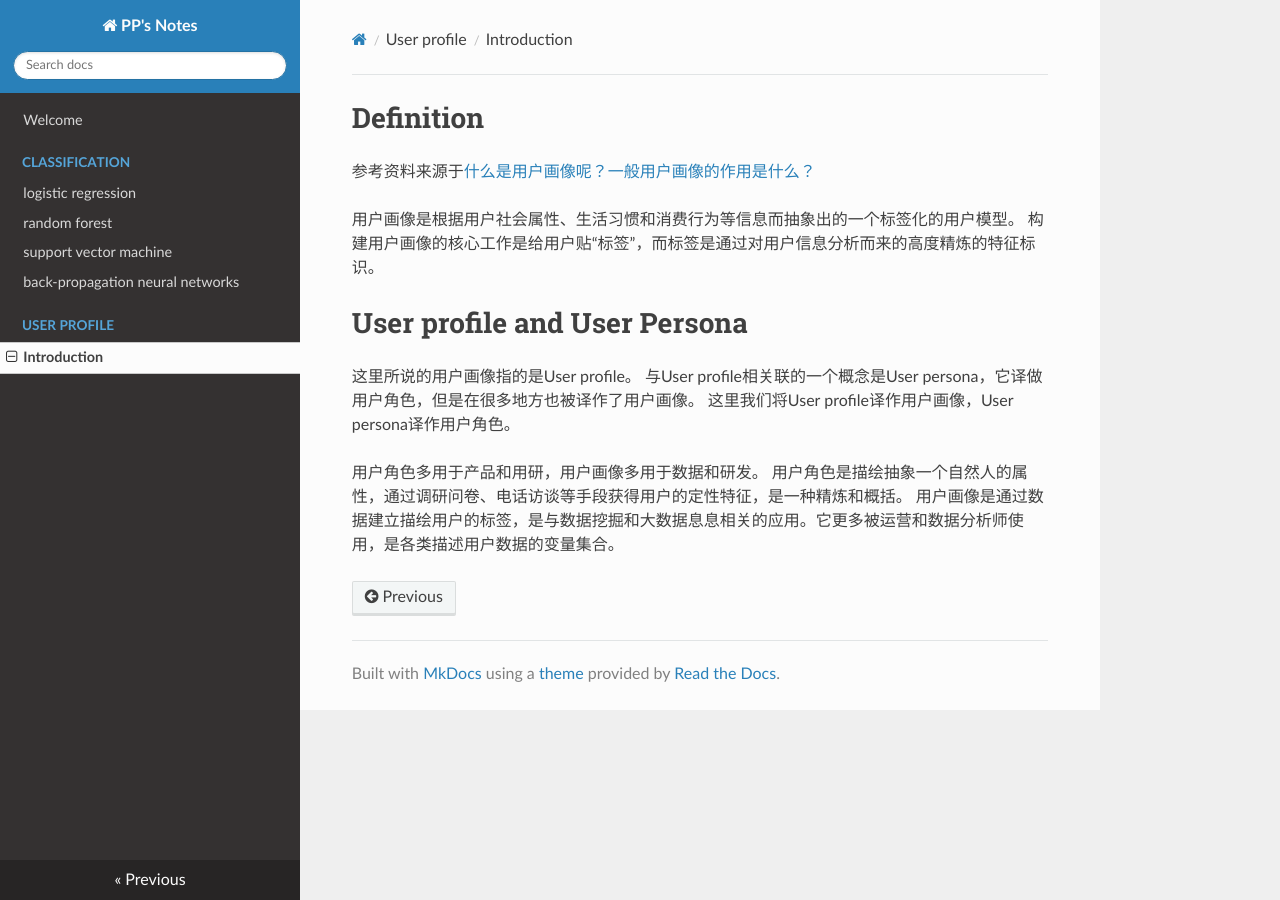
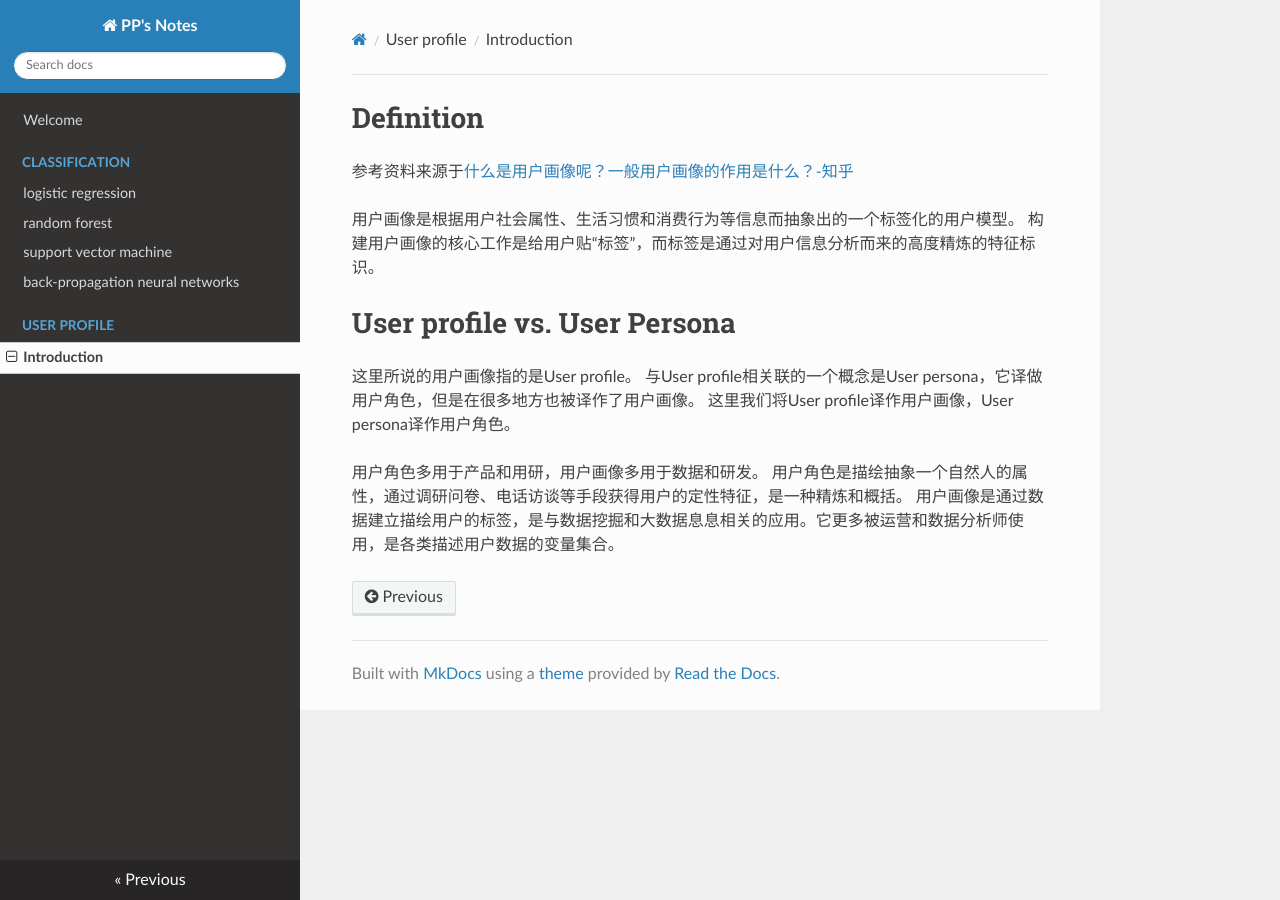
Before and after one commit to NobodyKnowsPP/pp-blog, an MkDocs documentation site: the page built from docs/UserProfile/Introduction.md, in a window 1280 px wide. Built offline with MkDocs 1.6.1, drawn with Linux system fonts in a browser that asks for light colours; nearby versions of some CDN libraries; old or Windows-style settings are respelled for this version of MkDocs.

Commit message:
revise hyperlinks

```diff
--- a/docs/UserProfile/Introduction.md
+++ b/docs/UserProfile/Introduction.md
@@ -1,11 +1,11 @@
 # Definition
 
-参考资料来源于[什么是用户画像呢？一般用户画像的作用是什么？](https://www.zhihu.com/question/19853605/answer/51552384)
+参考资料来源于[什么是用户画像呢？一般用户画像的作用是什么？-知乎](https://www.zhihu.com/question/19853605/answer/51552384)
 
 用户画像是根据用户社会属性、生活习惯和消费行为等信息而抽象出的一个标签化的用户模型。
 构建用户画像的核心工作是给用户贴“标签”，而标签是通过对用户信息分析而来的高度精炼的特征标识。
 
-# User profile and User Persona
+# User profile vs. User Persona
 
 这里所说的用户画像指的是User profile。
 与User profile相关联的一个概念是User persona，它译做用户角色，但是在很多地方也被译作了用户画像。
```
